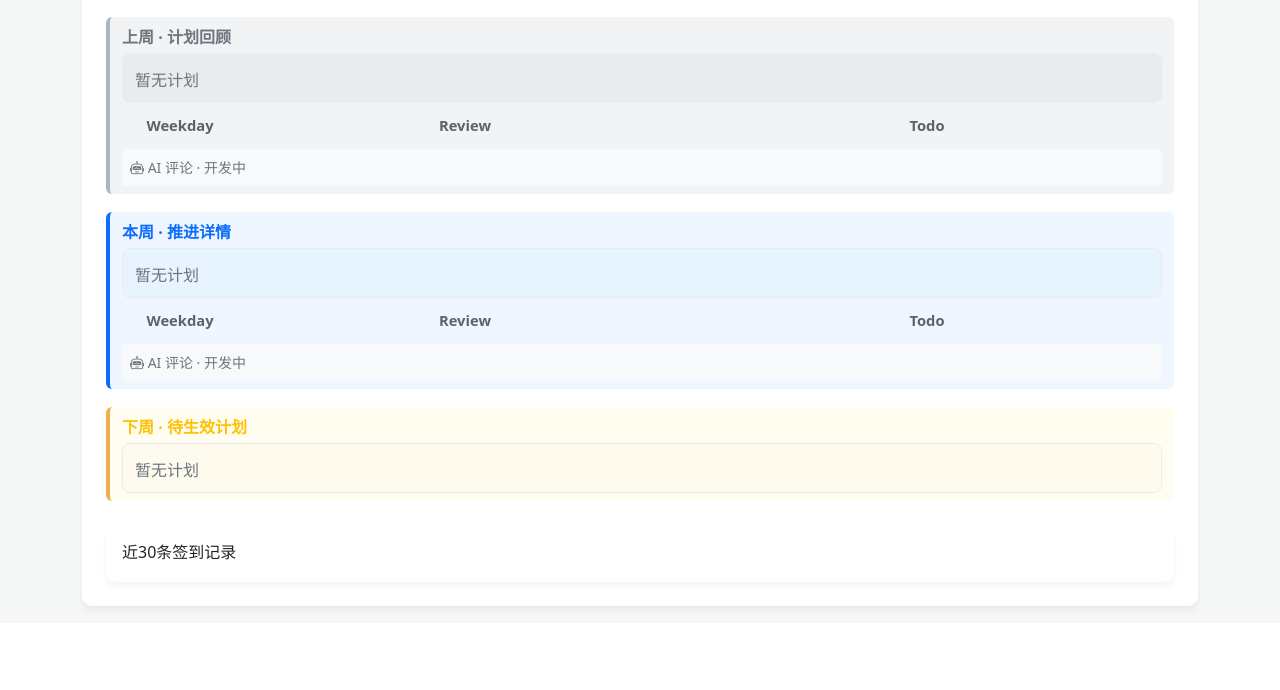
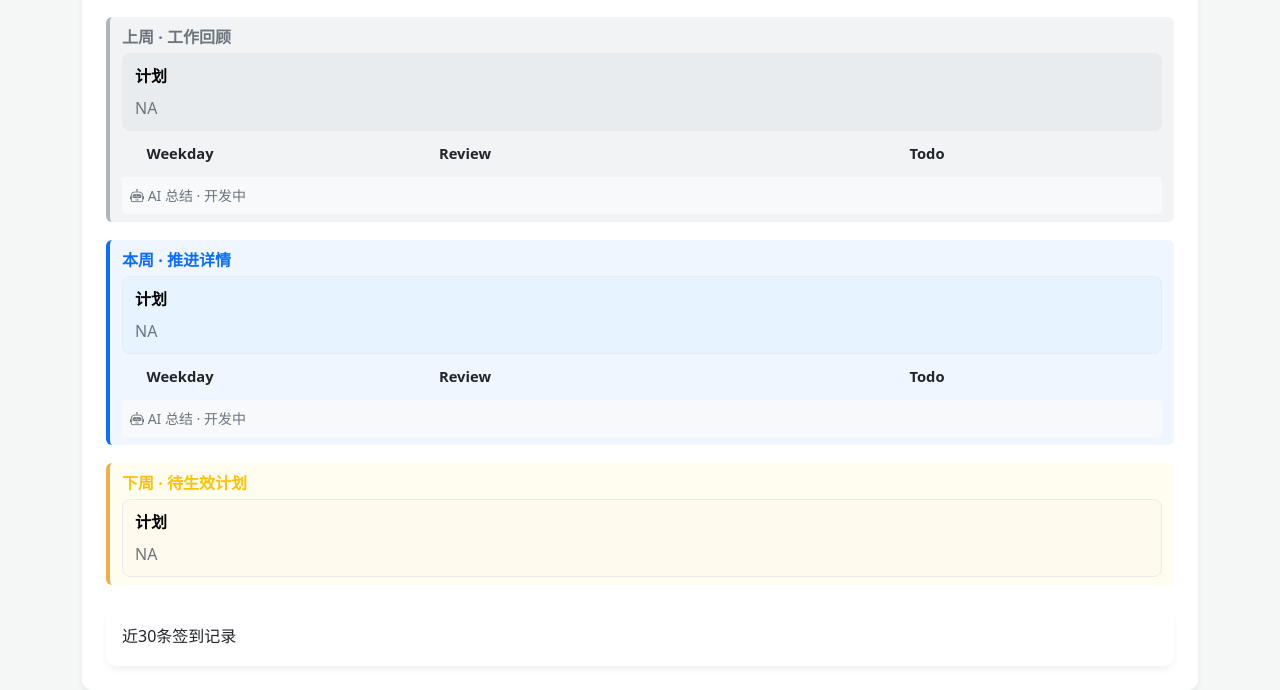
Before and after one commit to ZeroGen-Lab/zgl-dashboard, a Flask app: template templates/detail.html in a window 1280 px wide. Shown: the part 177-867 px from the top of the page. Before the commit the page ends 790 px from the top, so only its background shows below. Run offline with Flask 3, Linux system fonts and the light colour scheme; the template is opened without the code that fills it, so the values that code supplies are empty; parts of the project's set-up code (start-up, migrations or seed data) failed here and were passed over; some libraries are stand-ins or nearby versions.

Commit message:
Fix: 视觉调整

```diff
--- a/helpers.py
+++ b/helpers.py
@@ -32,15 +32,15 @@ def save_weekly_plan(uid, week_key, items):
     """保存一周计划：清洗+校验后，单事务 upsert 父行(weekly_plans)并全量替换 items。
 
     - items: 字符串列表；去首尾空白后丢弃空串。
-    - 限制：≤5 条、每条 ≤20 字，超出抛 ValueError（由调用方捕获并给出友好提示）。
+    - 限制：≤5 条、每条 ≤30 字，超出抛 ValueError（由调用方捕获并给出友好提示）。
     - 父行 content 存 join 后的文本，供 monthly summary 的 LLM 文本构建沿用。
     """
     cleaned = [s.strip() for s in items if isinstance(s, str) and s.strip()]
     if len(cleaned) > 5:
         raise ValueError("每周计划条目不能超过 5 条")
     for s in cleaned:
-        if len(s) > 20:
-            raise ValueError("每条计划不能超过 20 字")
+        if len(s) > 30:
+            raise ValueError("每条计划不能超过 30 字")
     conn = get_db_connection()
     try:
         conn.execute(
--- a/templates/detail.html
+++ b/templates/detail.html
@@ -7,9 +7,9 @@
        ============================================================ */
     .day-list { display: flex; flex-direction: column; gap: 6px; }                              /* 7 天行的纵向容器（上周/本周日报） */
     .day-list-head { display: flex; gap: 8px; padding: 0 8px; font-size: 0.92rem; margin-bottom: 2px; }  /* 日报表头行 */
-    .day-list-head .col-title { flex: 1 1 0; font-weight: bold; text-align: center; padding: 3px 0; opacity: .7; }  /* 表头列标题（Review/Todo） */
+    .day-list-head .col-title { flex: 1 1 0; font-weight: bold; text-align: center; padding: 3px 0; }  /* 表头列标题（Review/Todo） */
     .day-list-head .col-title.weekday { flex: 0 0 100px; }                                     /* 表头左侧 Weekday 列宽 */
-    .cal-day-row { display: flex; align-items: stretch; gap: 8px; border-radius: 6px; padding: 6px 8px; border: 1px solid #e9ecef; font-size: 0.92rem; }  /* 单日行：日期格 + Review + Todo */
+    .cal-day-row { display: flex; align-items: stretch; gap: 24px; border-radius: 6px; padding: 6px 8px; border: 1px solid #e9ecef; font-size: 0.92rem; }  /* 单日行：日期格 + Review + Todo；gap = 各列间距 */
     .cal-day-row .day-label { flex: 0 0 100px; font-weight: bold; line-height: 1.3; display: flex; flex-direction: column; align-items: center; justify-content: center; gap: 2px; }  /* 左侧 星期/日期（+ 编辑铅笔） */
     .cal-day-row .field-block { flex: 1 1 0; border-radius: 6px; padding: 6px 8px; min-height: 40px; }  /* Review / Todo 单元格容器 */
     .cal-day-row .field-text { white-space: pre-wrap; }                                        /* 单元格正文，保留换行 */
@@ -57,7 +57,7 @@
     /* ============================================================
        其他：周计划编辑表单元素（计划卡标题 / 计划条目行 / 只读列表）
        ============================================================ */
-    .week-plan-card .section-label { font-weight: bold; color: #0d6efd; }                      /* 计划卡标题「计划」 */
+    .week-plan-card .section-label { font-weight: bold; color: #000000; }                      /* 计划卡标题「计划」 */
     .plan-item-row { display: flex; align-items: center; gap: 6px; margin-bottom: 6px; }       /* 单条计划行（上移/下移/输入/删除） */
     .plan-item-row input[type=text] { flex: 1 1 auto; }                                        /* 计划文本输入框 */
     .plan-item-row .btn { flex: 0 0 auto; }                                                    /* 计划行内按钮 */
@@ -73,7 +73,7 @@
     <form method="POST" action="{{ url_for('dashboard.weekly_plan_save') }}" id="planForm">
         <input type="hidden" name="uid" value="{{ uid }}">
         <div class="d-flex justify-content-between align-items-center mb-2">
-            <span class="section-label">计划 <small class="text-muted fw-normal">（提交窗口：周六 00:00 – 周一 18:00；≤5 条，每条 ≤20 字）</small></span>
+            <span class="section-label">计划 <small class="text-muted fw-normal">（提交窗口：周六 00:00 ~ 周一 18:00；不超过5条，每条不超过30字符）</small></span>
             <button type="button" class="btn btn-outline-primary dc-toggle wp-toggle" onclick="toggleWpEdit(this)" title="编辑">
                 <i class="bi bi-pencil"></i>
             </button>
@@ -82,10 +82,10 @@
         <div class="wp-view">
             {% if week.plan_items %}
             <ul class="plan-readonly">
-                {% for it in week.plan_items %}<li>{% if it.status == 'done' %}✅{% else %}[ ]{% endif %} {{ it.text }}</li>{% endfor %}
+                {% for it in week.plan_items %}<li>{% if it.status == 'done' %}✅{% else %}[  ]{% endif %} {{ it.text }}</li>{% endfor %}
             </ul>
             {% else %}
-            <div class="text-muted mt-1">暂无计划</div>
+            <div class="text-muted mt-1">NA</div>
             {% endif %}
         </div>
         {# 编辑态：默认隐藏 #}
@@ -98,7 +98,7 @@
                 <div class="plan-item-row">
                     <button type="button" class="btn btn-sm btn-outline-secondary py-0" onclick="moveItem(this,-1)" title="上移"><i class="bi bi-arrow-up-short"></i></button>
                     <button type="button" class="btn btn-sm btn-outline-secondary py-0" onclick="moveItem(this,1)" title="下移"><i class="bi bi-arrow-down-short"></i></button>
-                    <input type="text" name="item" class="form-control form-control-sm" value="{{ it.text }}" maxlength="20" placeholder="计划条目">
+                    <input type="text" name="item" class="form-control form-control-sm" value="{{ it.text }}" maxlength="30" placeholder="计划条目">
                     <button type="button" class="btn btn-sm btn-outline-danger py-0" onclick="this.parentElement.remove()" title="删除"><i class="bi bi-x-lg"></i></button>
                 </div>
                 {% endfor %}
@@ -106,12 +106,13 @@
         </div>
     </form>
     {% else %}
+    <div class="mb-2"><span class="section-label">计划</span></div>
     {% if week.plan_items %}
     <ul class="plan-readonly">
         {% for it in week.plan_items %}<li>{% if it.status == 'done' %}[✅]{% else %}[  ]{% endif %} {{ it.text }}</li>{% endfor %}
     </ul>
     {% else %}
-    <div class="text-muted mt-1">暂无计划</div>
+    <div class="text-muted mt-1">NA</div>
     {% endif %}
     {% endif %}
 </div>
@@ -170,14 +171,14 @@
 
     {# —— 上周：完成情况 —— #}
     <div class="week-band last">
-        <div class="fw-bold text-muted mb-1">上周 · 计划回顾 &nbsp;&nbsp; <small class="fw-normal">{{ last_week.date_range }}</small></div>
+        <div class="fw-bold text-muted mb-1">上周 · 工作回顾 &nbsp;&nbsp; <small class="fw-normal">{{ last_week.date_range }}</small></div>
         {{ plan_area(last_week, last_week.can_edit) }}
         {% if last_week.plan_items %}
         {% set _done = last_week.plan_items | selectattr('status', 'equalto', 'done') | list %}
         <div class="small text-muted mt-1">完成 {{ _done | length }}/{{ last_week.plan_items | length }}</div>
         {% endif %}
         {{ day_list(last_week.days) }}
-        <div class="mt-2 p-2 bg-light rounded text-muted small"><i class="bi bi-robot"></i> AI 评论 · 开发中</div>
+        <div class="mt-2 p-2 bg-light rounded text-muted small"><i class="bi bi-robot"></i> AI 总结 · 开发中</div>
     </div>
 
     {# —— 本周：计划 + 日报 + AI —— #}
@@ -185,7 +186,7 @@
         <div class="fw-bold text-primary mb-1">本周 · 推进详情 &nbsp;&nbsp; <small class="text-muted fw-normal">{{ this_week.date_range }}</small>{% if this_week.can_edit %} <span class="badge bg-primary">可编辑</span>{% endif %}</div>
         {{ plan_area(this_week, this_week.can_edit) }}
         {{ day_list(this_week.days) }}
-        <div class="mt-2 p-2 bg-light rounded text-muted small"><i class="bi bi-robot"></i> AI 评论 · 开发中</div>
+        <div class="mt-2 p-2 bg-light rounded text-muted small"><i class="bi bi-robot"></i> AI 总结 · 开发中</div>
     </div>
 
     {# —— 下周：待生效计划 —— #}
@@ -209,7 +210,7 @@ function addItem() {
     row.innerHTML =
         '<button type="button" class="btn btn-sm btn-outline-secondary py-0" onclick="moveItem(this,-1)" title="上移"><i class="bi bi-arrow-up-short"></i></button>' +
         '<button type="button" class="btn btn-sm btn-outline-secondary py-0" onclick="moveItem(this,1)" title="下移"><i class="bi bi-arrow-down-short"></i></button>' +
-        '<input type="text" name="item" class="form-control form-control-sm" maxlength="20" placeholder="计划条目">' +
+        '<input type="text" name="item" class="form-control form-control-sm" maxlength="30" placeholder="计划条目">' +
         '<button type="button" class="btn btn-sm btn-outline-danger py-0" onclick="this.parentElement.remove()" title="删除"><i class="bi bi-x-lg"></i></button>';
     var box = document.getElementById('planItems');
     if (box) box.appendChild(row);
```
